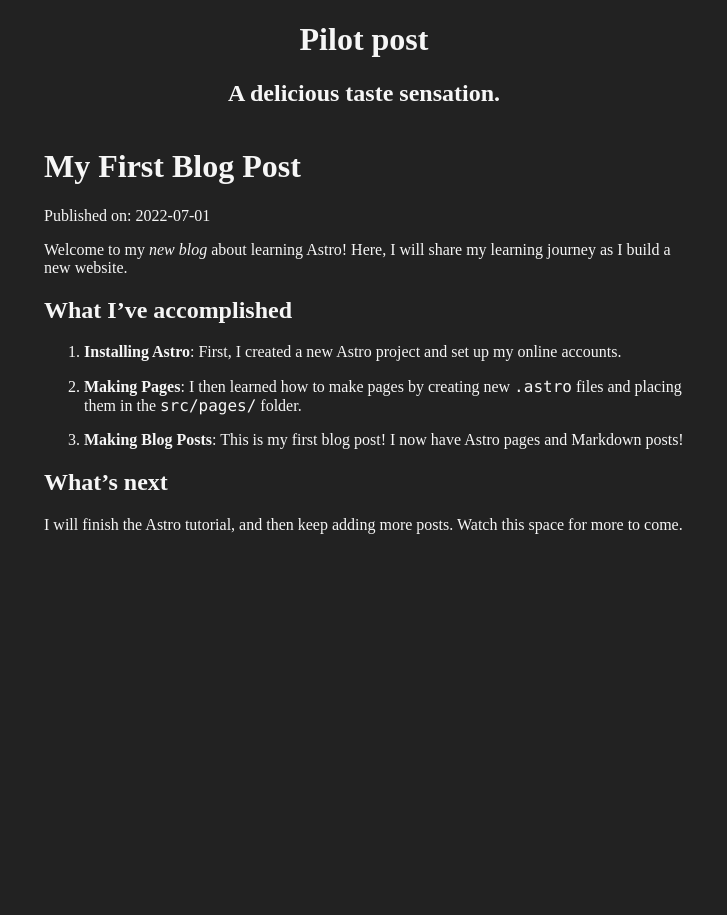
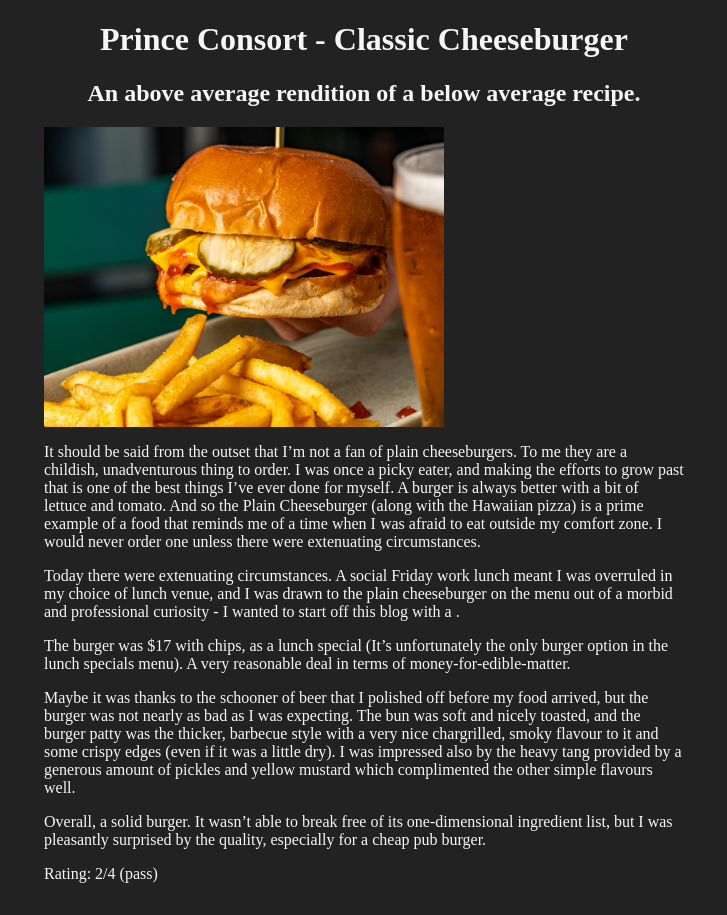
Before and after one commit to HaruKawamata/personal-site, an Astro site: page /posts/post1 in a window 1280 px wide. Shown: the full height of the page, 363-1090 px from the left. Before the commit the page ends 840 px from the top, so only its background shows below. Built offline with nearby package versions, Linux system fonts and the light colour scheme; Astro itself is replaced by a stand-in of ours.

Commit message:
First blog post

```diff
--- a/src/layouts/MarkdownPostLayout.astro
+++ b/src/layouts/MarkdownPostLayout.astro
@@ -8,6 +8,15 @@
     <h2>{frontmatter.description}</h2>
   </header>
   <main>
+    <div class="post-image" style={`background-image: url('${frontmatter.image.url}')`} />
     <slot />
   </main>
 </SideBannerLayout>
+
+<style>
+  .post-image {
+    width: 400px;
+    height: 300px;
+    background-size: cover;
+  }
+</style>
--- a/src/pages/posts/post1.md
+++ b/src/pages/posts/post1.md
@@ -1,28 +1,21 @@
 ---
 layout: ../../layouts/MarkdownPostLayout.astro
-title: 'Pilot post'
+title: 'Prince Consort - Classic Cheeseburger'
 pubDate: 2026-09-24
-description: 'A delicious taste sensation.'
-author: 'Astro Learner'
+description: 'An above average rendition of a below average recipe.'
 image:
-    url: '/images/posts/porchetta-po-boy.jpg'
-    alt: 'A delicious po boy.'
-tags: ["astro", "blogging", "learning in public"]
+    url: '/images/posts/prince-consort-cheeseburger.webp'
+    alt: 'A professional photo of the cheeseburger showcasing the pickes, sauce, and american cheese. Apologies for no shot of my own, I forgot to take the photo before I ate.'
+tags: ["burger", "cheeseburger", "prince consort"]
 ---
-# My First Blog Post
+It should be said from the outset that I'm not a fan of plain cheeseburgers. To me they are a childish, unadventurous thing to order. I was once a picky eater, and making the efforts to grow past that is one of the best things I've ever done for myself. A burger is always better with a bit of lettuce and tomato. And so the Plain Cheeseburger (along with the Hawaiian pizza) is a prime example of a food that reminds me of a time when I was afraid to eat outside my comfort zone. I would never order one unless there were extenuating circumstances.
 
-Published on: 2022-07-01
+Today there were extenuating circumstances. A social Friday work lunch meant I was overruled in my choice of lunch venue, and I was drawn to the plain cheeseburger on the menu out of a morbid and professional curiosity - I wanted to start off this blog with a .
 
-Welcome to my _new blog_ about learning Astro! Here, I will share my learning journey as I build a new website.
+The burger was $17 with chips, as a lunch special (It's unfortunately the only burger option in the lunch specials menu). A very reasonable deal in terms of money-for-edible-matter.
 
-## What I've accomplished
+Maybe it was thanks to the schooner of beer that I polished off before my food arrived, but the burger was not nearly as bad as I was expecting. The bun was soft and nicely toasted, and the burger patty was the thicker, barbecue style with a very nice chargrilled, smoky flavour to it and some crispy edges (even if it was a little dry). I was impressed also by the heavy tang provided by a generous amount of pickles and yellow mustard which complimented the other simple flavours well.
 
-1. **Installing Astro**: First, I created a new Astro project and set up my online accounts.
+Overall, a solid burger. It wasn't able to break free of its one-dimensional ingredient list, but I was pleasantly surprised by the quality, especially for a cheap pub burger.
 
-2. **Making Pages**: I then learned how to make pages by creating new `.astro` files and placing them in the `src/pages/` folder.
-
-3. **Making Blog Posts**: This is my first blog post! I now have Astro pages and Markdown posts!
-
-## What's next
-
-I will finish the Astro tutorial, and then keep adding more posts. Watch this space for more to come.
+Rating: 2/4 (pass)
--- a/src/pages/projects/blog.astro
+++ b/src/pages/projects/blog.astro
@@ -13,12 +13,14 @@
     <div class="post-grid">
       {
         allPosts.map(
-          (post: any) => (
-            <div class="post-cell">
+          (post: any, index: number) => (
+            <div class="post-cell" style={`background-color: ${index % 2 ? '#333' : '#444'}`}>
               <a href={post.url}>
-                <img src={post.frontmatter.image.url} />
-                <p>{post.frontmatter.title}</p>
-                <p>{post.frontmatter.description}</p>
+                <div class="post-image" style={`background-image: url('${post.frontmatter.image.url}')`} />
+                <div>
+                  <h3>{post.frontmatter.title}</h3>
+                  <p>{post.frontmatter.description}</p>
+                </div>
               </a>
             </div>
           )
@@ -41,12 +43,18 @@
     justify-content: space-between;
   }
   .post-cell {
-    display: flex;
-    flex-direction: column;
     margin: 0 0.5rem;
-    width: 200px;
-  }
-  .post-cell img {
+    padding: 0.5rem;
     width: 100%;
   }
+  .post-cell a {
+    display: flex;
+    flex-direction: row;
+  }
+  .post-image {
+    width: 200px;
+    height: 150px;
+    background-size: cover;
+    margin-right: 1rem;
+  }
 </style>
```
Also changed, not shown: public/images/posts/prince-consort-cheeseburger.webp (added).
